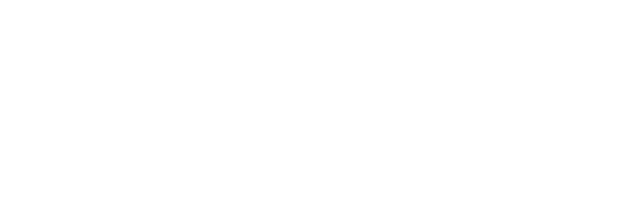
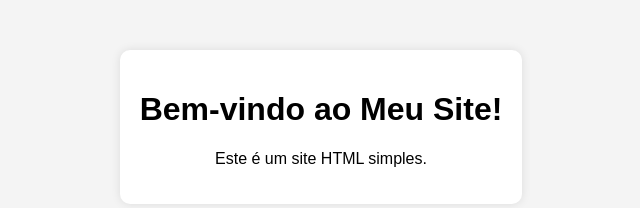
Before and after one commit to 1tecno/teste2, a plain HTML site: page index.html in a window 1280 px wide. Shown: the whole page, without its empty margins (319-959 px from the left). Drawn offline with Linux system fonts and the light colour scheme.

Commit message:
Update index.html

```diff
--- a/index.html
+++ b/index.html
@@ -3,3 +3,27 @@
 <head>
     <meta charset="UTF-8">
     <meta name="viewport" content="width=device-width, initial-scale=1.0">
+    <title>Meu Site Simples</title>
+    <style>
+        body {
+            font-family: Arial, sans-serif;
+            text-align: center;
+            margin: 50px;
+            background-color: #f4f4f4;
+        }
+        .container {
+            background: white;
+            padding: 20px;
+            border-radius: 10px;
+            box-shadow: 0 0 10px rgba(0, 0, 0, 0.1);
+            display: inline-block;
+        }
+    </style>
+</head>
+<body>
+    <div class="container">
+        <h1>Bem-vindo ao Meu Site!</h1>
+        <p>Este é um site HTML simples.</p>
+    </div>
+</body>
+</html>
```
